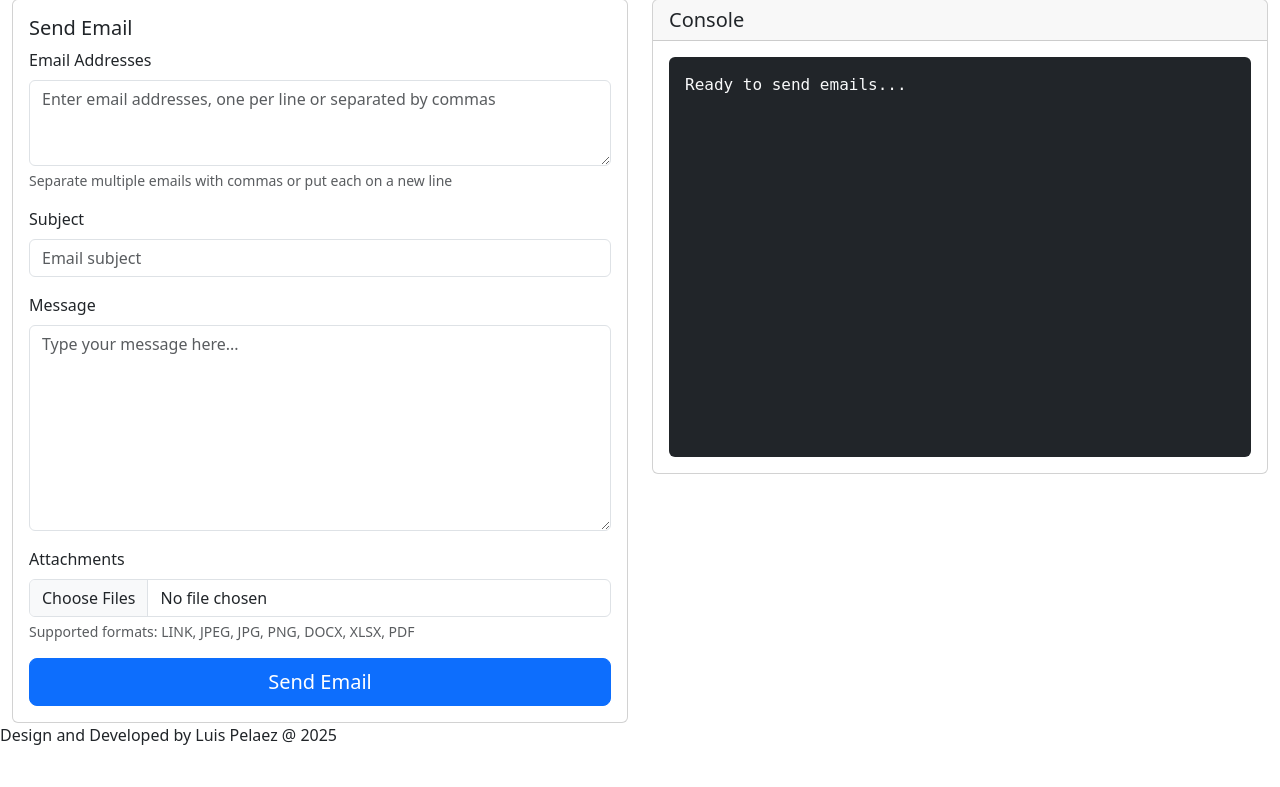
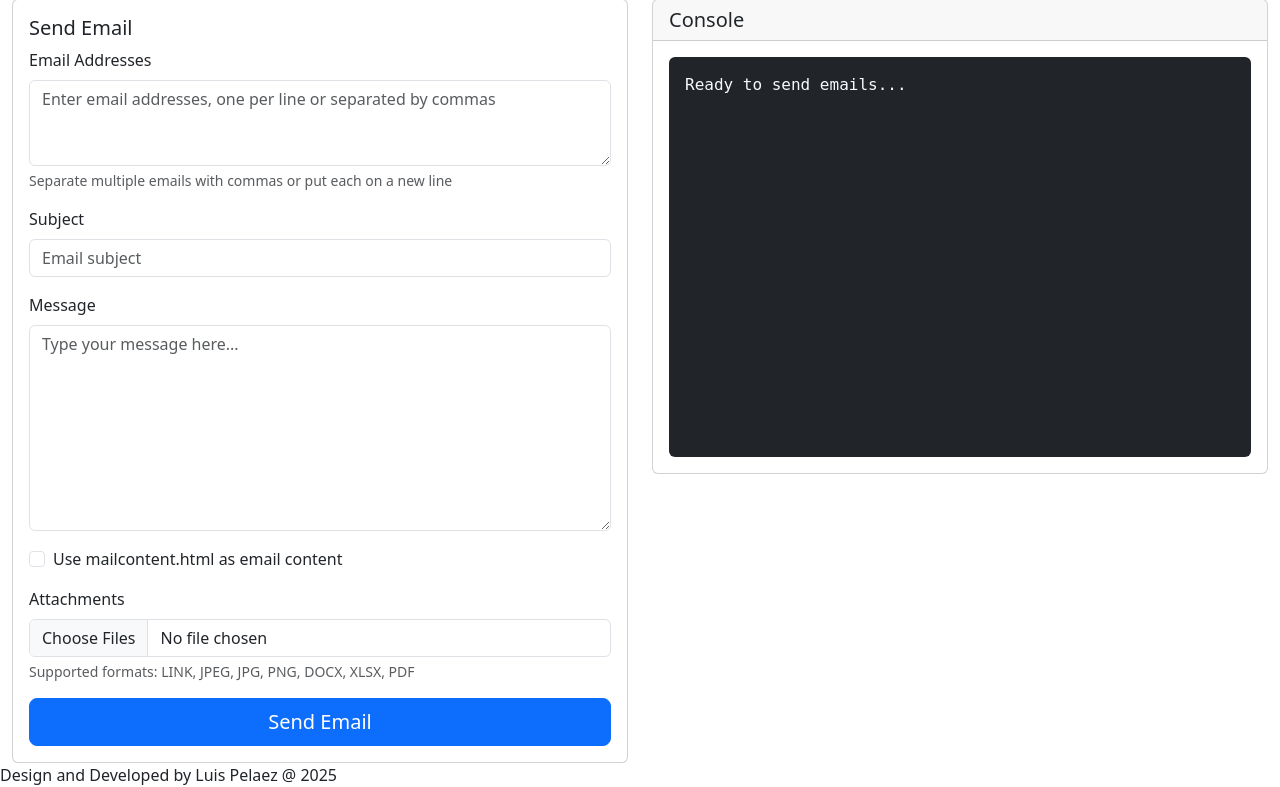
Before and after one commit to ruisu-iwnl/email-sender, a Flask app: page / in a window 1280 px wide. Shown: the part 97-884 px from the top of the page. Before the commit the page ends 842 px from the top, so only its background shows below. Run offline with Flask 3, Linux system fonts and the light colour scheme.

Commit message:
mail template

```diff
--- a/app/routes.py
+++ b/app/routes.py
@@ -37,9 +37,22 @@ def index():
         recipients = request.form.get('recipients', '')
         subject = request.form.get('subject', '')
         content = request.form.get('content', '')
+        use_html_content = request.form.get('use_html_content') == 'on'
 
-        if not recipients or not subject or not content:
-            flash('Please fill in all fields', 'error')
+        if use_html_content:
+            try:
+                with open('mailcontent.html', 'r', encoding='utf-8') as f:
+                    content = f.read()
+            except FileNotFoundError:
+                flash('mailcontent.html file not found', 'error')
+                return render_template('index.html')
+
+        if not recipients or not subject:
+            flash('Please fill in recipients and subject fields', 'error')
+            return render_template('index.html')
+
+        if not use_html_content and not content:
+            flash('Please fill in the message content', 'error')
             return render_template('index.html')
 
         email_list = parse_emails(recipients)
@@ -61,12 +74,20 @@ def index():
 
             for email in email_list:
                 try:
-                    msg = Message(
-                        subject=subject,
-                        recipients=[email],
-                        body=content,
-                        sender=current_app.config.get('MAIL_DEFAULT_SENDER')
-                    )
+                    if use_html_content:
+                        msg = Message(
+                            subject=subject,
+                            recipients=[email],
+                            html=content,
+                            sender=current_app.config.get('MAIL_DEFAULT_SENDER')
+                        )
+                    else:
+                        msg = Message(
+                            subject=subject,
+                            recipients=[email],
+                            body=content,
+                            sender=current_app.config.get('MAIL_DEFAULT_SENDER')
+                        )
                     mail.send(msg)
                     success_count += 1
                 except Exception as email_error:
@@ -92,12 +113,21 @@ def send_emails():
         recipients = data.get('recipients', '')
         subject = data.get('subject', '')
         content = data.get('content', '')
+        use_html_content = data.get('use_html_content', False)
         attachments = []
     else:
         recipients = request.form.get('recipients', '')
         subject = request.form.get('subject', '')
         content = request.form.get('content', '')
+        use_html_content = request.form.get('use_html_content') == 'on'
         attachments = get_uploaded_files()
+
+    if use_html_content:
+        try:
+            with open('mailcontent.html', 'r', encoding='utf-8') as f:
+                content = f.read()
+        except FileNotFoundError:
+            return jsonify({'error': 'mailcontent.html file not found'})
 
     email_list = parse_emails(recipients)
     results = []
@@ -111,12 +141,20 @@ def send_emails():
 
         for email in email_list:
             try:
-                msg = Message(
-                    subject=subject,
-                    recipients=[email],
-                    body=content,
-                    sender=current_app.config.get('MAIL_DEFAULT_SENDER')
-                )
+                if use_html_content:
+                    msg = Message(
+                        subject=subject,
+                        recipients=[email],
+                        html=content,
+                        sender=current_app.config.get('MAIL_DEFAULT_SENDER')
+                    )
+                else:
+                    msg = Message(
+                        subject=subject,
+                        recipients=[email],
+                        body=content,
+                        sender=current_app.config.get('MAIL_DEFAULT_SENDER')
+                    )
 
                 for attachment in attachments:
                     filename = secure_filename(attachment.filename)
--- a/app/static/console.js
+++ b/app/static/console.js
@@ -256,9 +256,15 @@ document.addEventListener('DOMContentLoaded', function() {
         const recipients = document.getElementById('recipients').value;
         const subject = document.getElementById('subject').value;
         const content = document.getElementById('content').value;
+        const useHtmlContent = document.getElementById('use-html-content').checked;
 
-        if (!recipients || !subject || !content) {
-            alert('Please fill in all fields');
+        if (!recipients || !subject) {
+            alert('Please fill in recipients and subject fields');
+            return;
+        }
+
+        if (!useHtmlContent && !content) {
+            alert('Please fill in the message content');
             return;
         }
 
@@ -271,6 +277,9 @@ document.addEventListener('DOMContentLoaded', function() {
             formData.append('recipients', recipients);
             formData.append('subject', subject);
             formData.append('content', content);
+            if (useHtmlContent) {
+                formData.append('use_html_content', 'on');
+            }
 
             const files = fileManager.getFiles();
             files.forEach((file, index) => {
--- a/app/templates/index.html
+++ b/app/templates/index.html
@@ -23,6 +23,15 @@
           <div class="mb-3">
             <label for="content" class="form-label">Message</label>
             <textarea class="form-control" id="content" name="content" rows="8" placeholder="Type your message here..."></textarea>
+          </div>
+
+          <div class="mb-3">
+            <div class="form-check">
+              <input class="form-check-input" type="checkbox" id="use-html-content" name="use_html_content">
+              <label class="form-check-label" for="use-html-content">
+                Use mailcontent.html as email content
+              </label>
+            </div>
           </div>
 
           <div class="mb-3">
```
Also changed, not shown: 1 other file.
